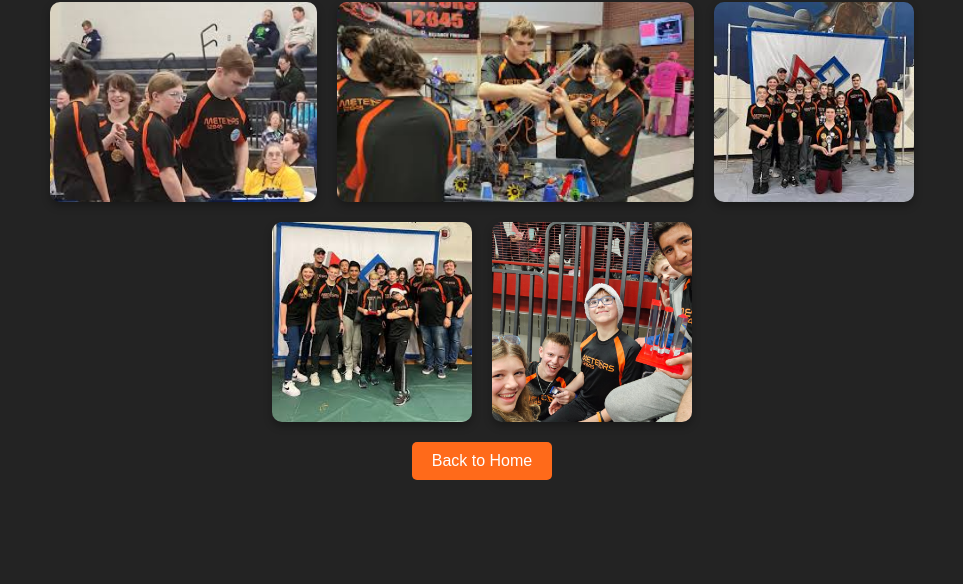
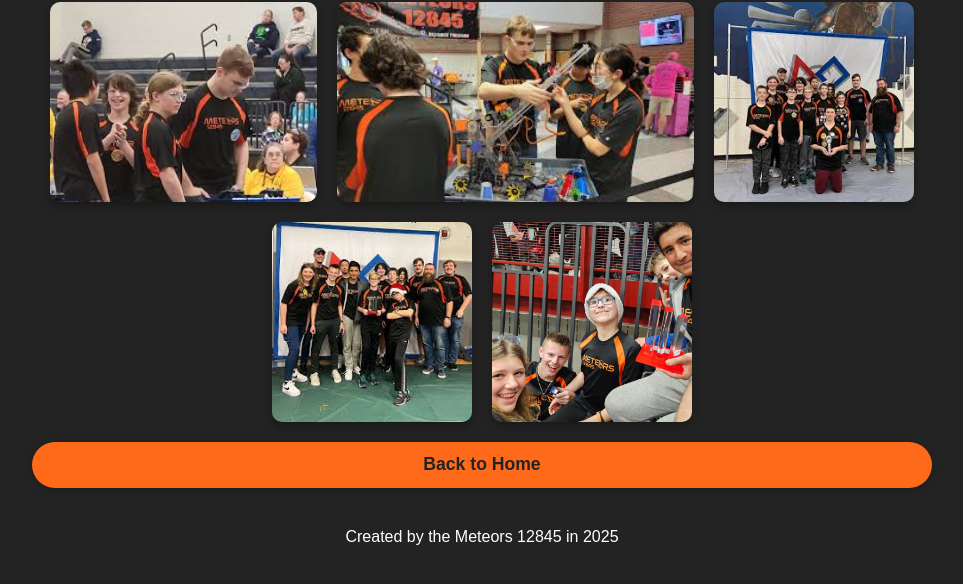
Before and after one commit to TheMeteors/info, a plain HTML site: page gallery.html in a window 1280 px wide. Shown: the part 108-692 px from the top of the page, without its empty margins (158-1121 px from the left). Drawn offline with Linux system fonts and the light colour scheme.

Commit message:
feat: add footer with team credit to gallery, game, index, and leaderboard pages

```diff
--- a/gallery.html
+++ b/gallery.html
@@ -45,17 +45,32 @@
         }
         .cta {
             display: inline-block;
-            margin-top: 20px;
-            padding: 10px 20px;
+            margin-top: 1.5rem;
+            padding: 0.7em 2em;
+            background: var(--orange);
+            color: var(--dark);
+            border-radius: 30px;
+            font-weight: bold;
+            font-size: 1.1rem;
+            text-decoration: none;
+            box-shadow: 0 2px 8px rgba(0,0,0,0.18);
+            transition: background 0.2s, color 0.2s;
             font-family: 'Asimovian', Arial, sans-serif; /* Ensure all buttons use Asimovian font */
-            color: var(--light);
-            background: var(--orange);
-            border-radius: 5px;
-            text-decoration: none;
-            transition: background 0.3s;
         }
         .cta:hover {
-            background: #e65c00;
+            background: #fff;
+            color: var(--orange);
+        }
+        .asimovian-regular {
+                font-family: "Asimovian", sans-serif;
+                font-weight: 400;
+                font-style: normal;
+            }
+        footer {
+            text-align: center;
+            margin-top: 40px;
+            font-family: 'Asimovian', Arial, sans-serif;
+            color: var(--light);
         }
     </style>
 </head>
@@ -69,7 +84,10 @@
             <img src="gallery/4.jpg" alt="Image 4">
             <img src="gallery/5.jpg" alt="Image 5">
         </div>
-        <a href="index.html" class="cta" style="display: inline-block; margin-top: 20px;">Back to Home</a>
+        <a class="cta" href="index.html" style="display: block; margin-top: 20px;">Back to Home</a>
     </div>
+    <footer>
+        Created by the Meteors 12845 in 2025
+    </footer>
 </body>
 </html>
```
Also changed, not shown: game.html (+4 -0 lines), index.html (+9 -0 lines), leaderboard.html (+9 -0 lines).
